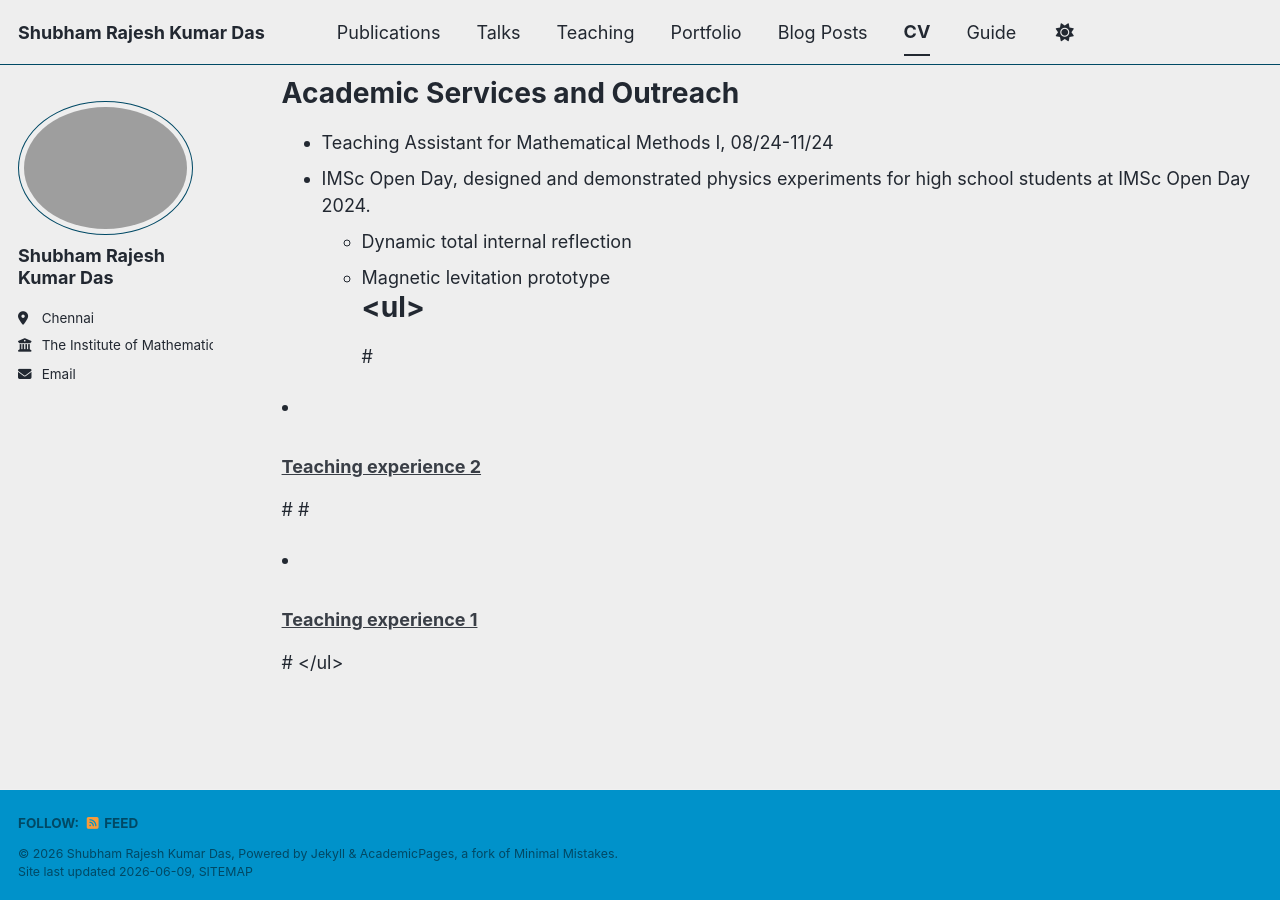
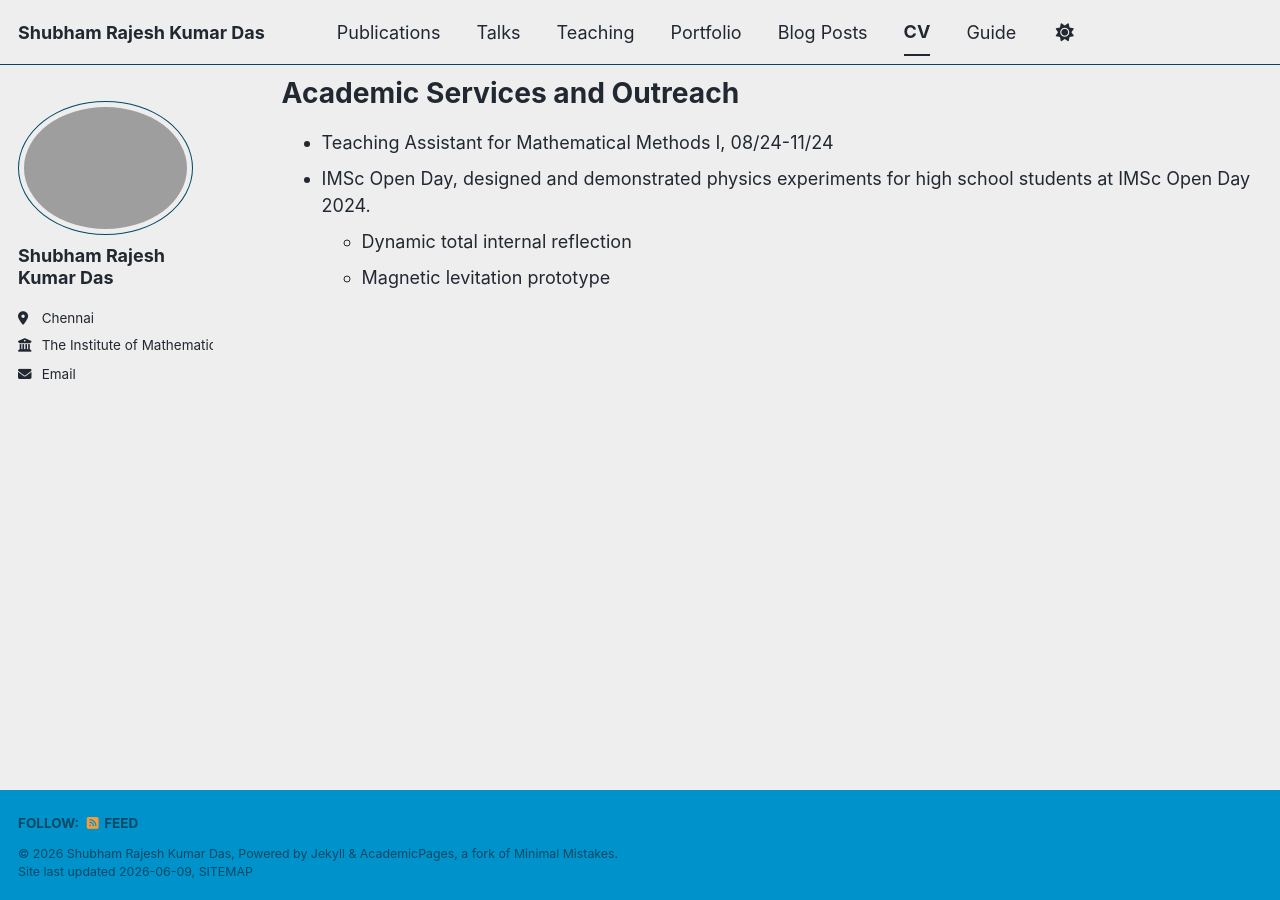
Before and after one commit to shubhamrdas/shubhamrdas.github.io, a Jekyll site: the page built from _pages/cv.md, in a window 1280 px wide and 900 px high, scrolled down 763 px. Built offline with Jekyll 4.4.1, drawn with Linux system fonts in a browser that asks for light colours; a script bundle is joined from its source files by our own code; library files that are not in the unit come from our copies.

Commit message:
Update cv.md

```diff
--- a/_pages/cv.md
+++ b/_pages/cv.md
@@ -36,6 +36,3 @@ Academic Services and Outreach
 * IMSc Open Day, designed and demonstrated physics experiments for high school students at IMSc Open Day 2024.
   * Dynamic total internal reflection
   * Magnetic levitation prototype
-  # <ul>{% for post in site.teaching reversed %}
-  #  {% include archive-single-cv.html %}
- # {% endfor %}</ul>
```
